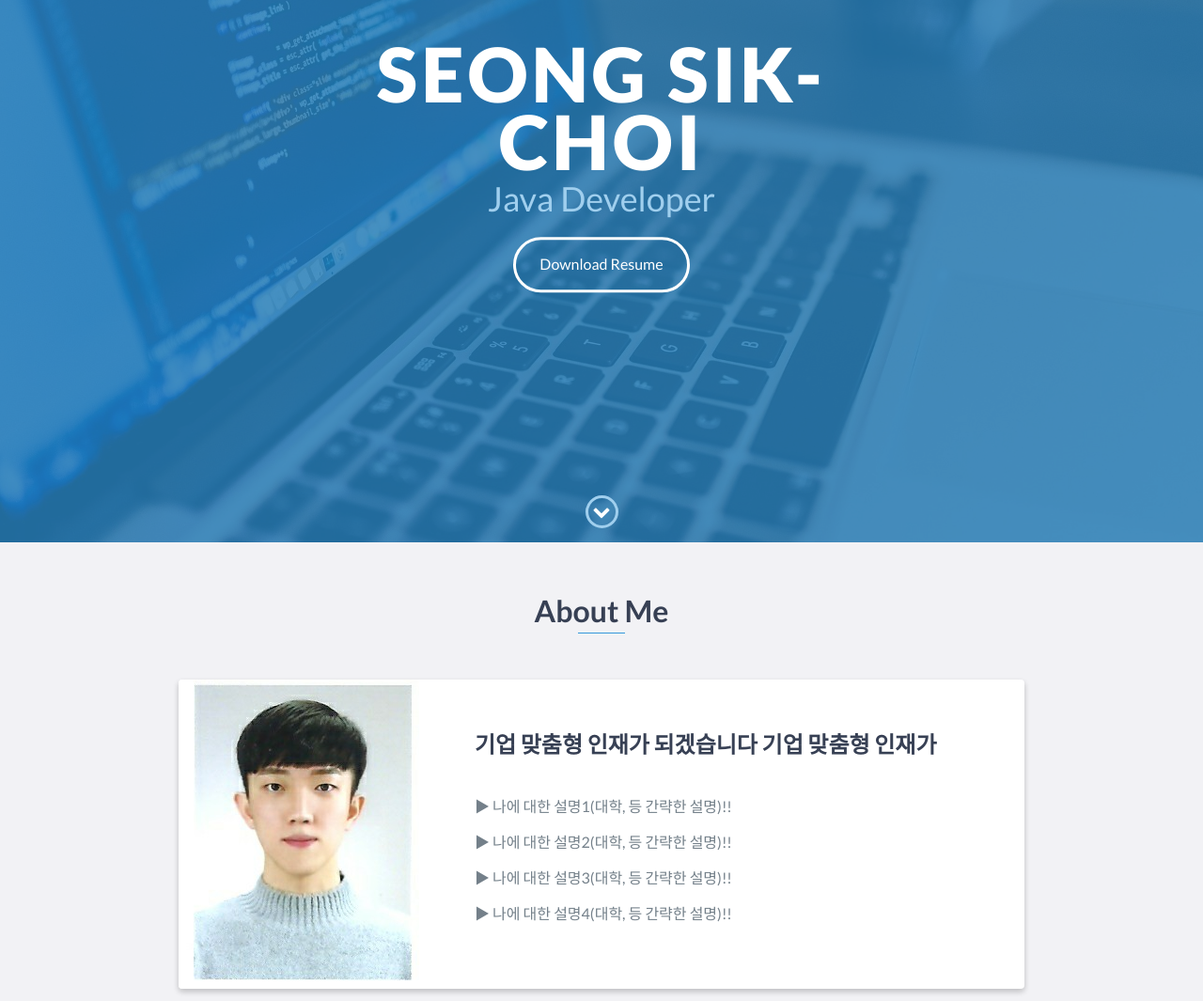
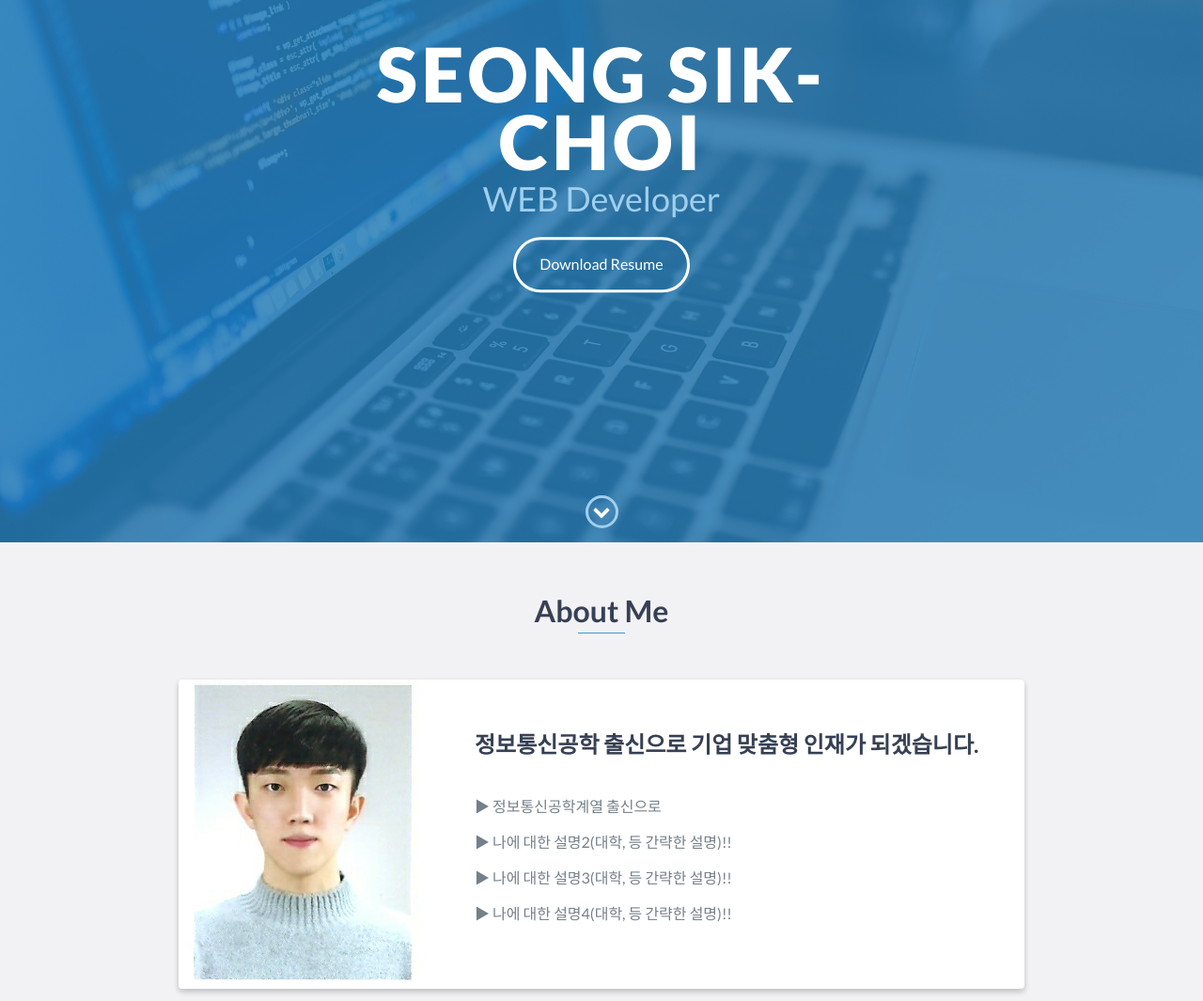
Before and after one commit to seongsik-choi/seongsik-choi.github.io, a website: page index.html in a window 1280 px wide. Shown: the part 223-1288 px from the top of the page at 94% size. Drawn offline with nearby package versions, Linux system fonts and the light colour scheme.

Commit message:
Update index.html

```diff
--- a/index.html
+++ b/index.html
@@ -49,7 +49,7 @@
     <div id="lead">
         <div id="lead-content">
             <h1>SEONG SIK-CHOI</h1>
-            <h2>Java Developer</h2>
+            <h2>WEB Developer</h2>
             <a href="path/to/resume1.pdf" download="resume1.pdf" class="btn-rounded-white">Download Resume</a>
         </div>
         <!-- End #lead-content -->
@@ -75,10 +75,10 @@
                     </div>
                     <!-- End .project-image -->
                     <div class="project-info">
-                        <h3><b>기업 맞춤형 인재가 되겠습니다 기업 맞춤형 인재가</b></h3>
+                        <h3><b>정보통신공학 출신으로 기업 맞춤형 인재가 되겠습니다.</b></h3>
                         <br>
                         <p style="text-align:left;"><font size = "3">
-                            ▶ 나에 대한 설명1(대학, 등 간략한 설명)!!
+                            ▶ 정보통신공학계열 출신으로
                         </font></p>
                         <p style="text-align:left;"><font size = "3">
                             ▶ 나에 대한 설명2(대학, 등 간략한 설명)!!
```
